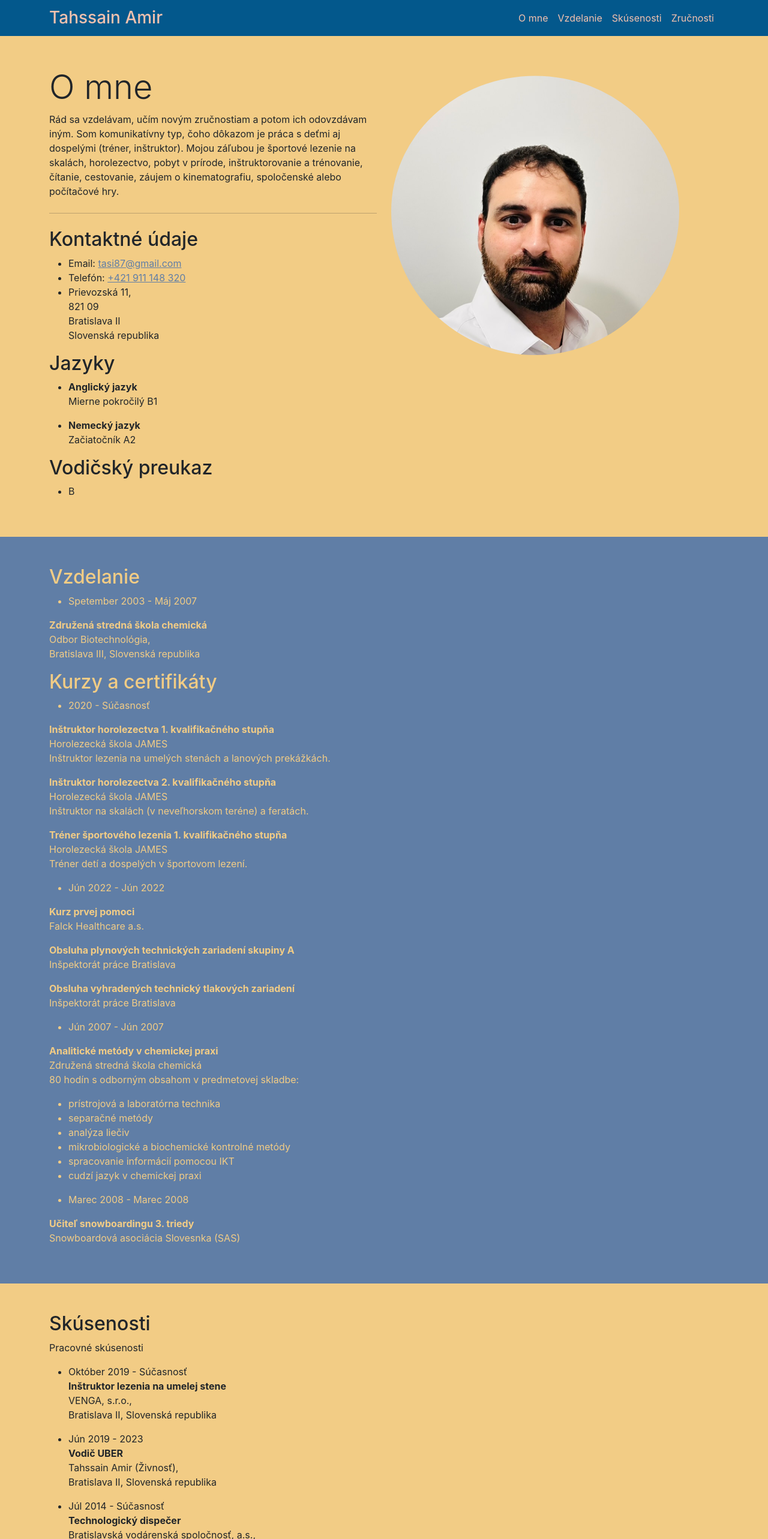
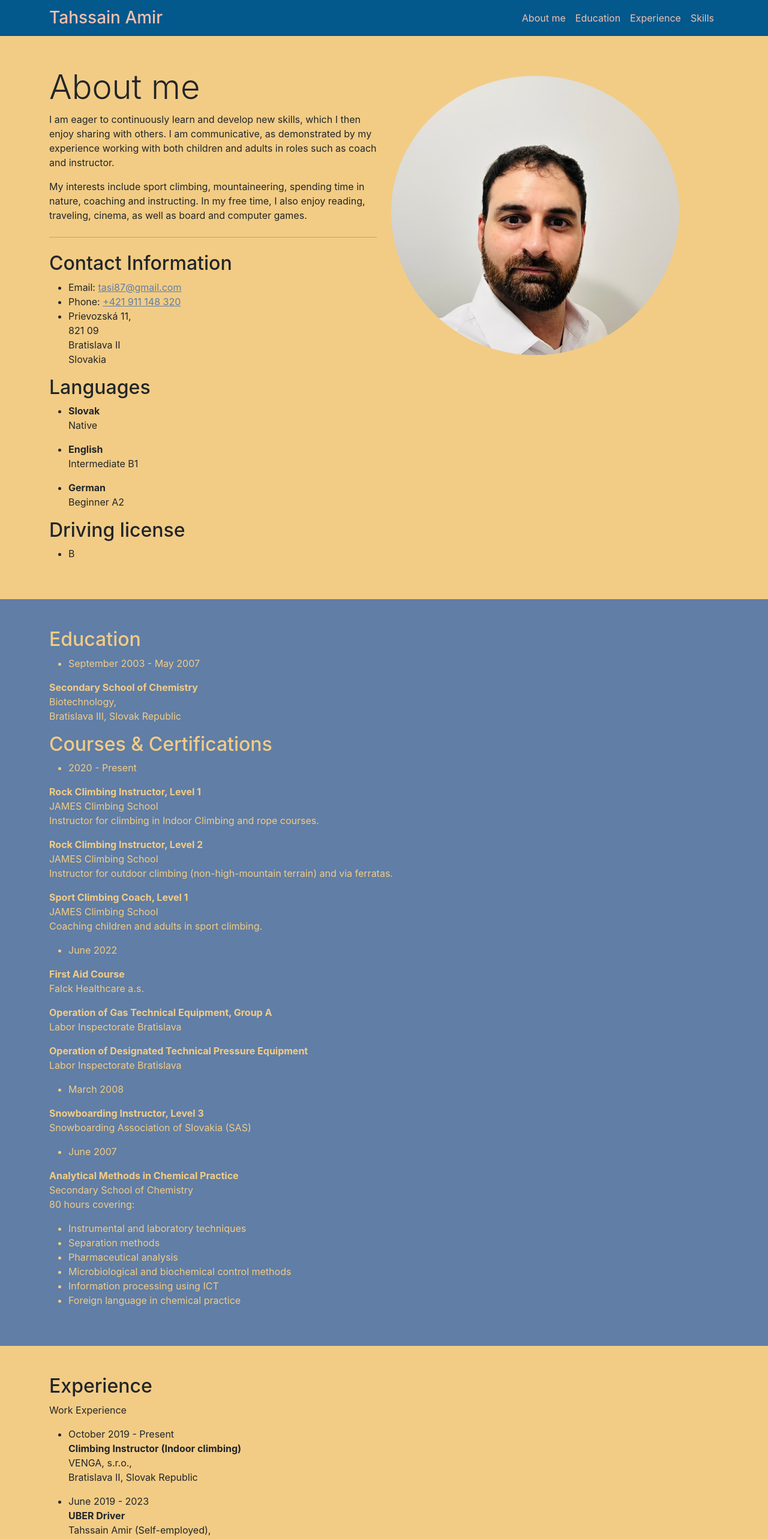
Before and after one commit to Tasi87/zivotopis_v1, a React (Create React App) app: page / in a window 1280 px wide. Shown: the top 2566 px of the page at 60% size. Built offline with nearby package versions, Linux system fonts and the light colour scheme.

Commit message:
prelozenie zivotopisu do AJ

```diff
--- a/src/Components/AboutMe.js
+++ b/src/Components/AboutMe.js
@@ -10,32 +10,37 @@ const AboutMe = () => {
 				<div className="container">
 					<div className="row">
 						<div className="col-12 col-lg-6">
-							<h2 className="display-4">O mne</h2>
+							<h2 className="display-4">About me</h2>
 							<p>
-								Rád sa vzdelávam, učím novým zručnostiam a potom ich odovzdávam iným. Som komunikatívny typ, čoho dôkazom je práca s deťmi aj dospelými (tréner, inštruktor). Mojou záľubou je športové lezenie na skalách, horolezectvo, pobyt v prírode, inštruktorovanie a trénovanie, čítanie, cestovanie, záujem o kinematografiu, spoločenské alebo počítačové hry.
+								I am eager to continuously learn and develop new skills, which I then enjoy sharing with others. I am communicative, as demonstrated by my experience working with both children and adults in roles such as coach and instructor.
+							</p>
+							<p>
+								My interests include sport climbing, mountaineering, spending time in nature, coaching and instructing. In my free time, I also enjoy reading, traveling, cinema, as well as board and computer games.
 							</p>
 							<hr className="my-4" />
-							<h2>Kontaktné údaje</h2>
+							<h2>Contact Information</h2>
 							<ul>
 								<li>Email: <a href="mailto:tasi87@gmail.com">tasi87@gmail.com</a></li>
-								<li>Telefón: <a href="tel:+421911148320">+421 911 148 320</a></li>
+								<li>Phone: <a href="tel:+421911148320">+421 911 148 320</a></li>
 								<li>
 									<address>
 										Prievozská 11, <br/>
 										821 09 <br/>
 										Bratislava II <br/>
-										Slovenská republika
+										Slovakia
 									</address>
 								</li>
 							</ul>
-							<h2>Jazyky</h2>
+							<h2>Languages</h2>
 							<ul>
-								<li><b>Anglický jazyk</b></li>
-								<p>Mierne pokročilý B1</p>
-								<li><b>Nemecký jazyk</b></li>
-								<p>Začiatočník A2</p>
+								<li><b>Slovak</b></li>
+								<p>Native</p>
+								<li><b>English</b></li>
+								<p>Intermediate B1</p>
+								<li><b>German</b></li>
+								<p>Beginner A2</p>
 							</ul>
-							<h2>Vodičský preukaz</h2>
+							<h2>Driving license</h2>
 							<ul>
 								<li>B</li>
 							</ul>
--- a/src/Components/Education.js
+++ b/src/Components/Education.js
@@ -5,72 +5,72 @@ const Education = () => {
 	return (
 		<section id="education" className="container-fluid py-5 education">
 				<div className="container">
-					<h2>Vzdelanie</h2>
+					<h2>Education</h2>
 					<ul>
-						<li>Spetember 2003 - Máj 2007</li>
+						<li>September 2003 - May 2007</li>
 					</ul>
 						<p>
-							<b>Združená stredná škola chemická</b> <br />
-							Odbor Biotechnológia, <br />
-							Bratislava III, Slovenská republika
+							<b>Secondary School of Chemistry</b> <br />
+							Biotechnology, <br />
+							Bratislava III, Slovak Republic
 						</p>
-					<h2>Kurzy a certifikáty</h2>
+					<h2>Courses & Certifications</h2>
 					<ul>
-						<li>2020 - Súčasnosť</li>
+						<li>2020 - Present</li>
 					</ul>
 					<p>
-						<b>Inštruktor horolezectva 1. kvalifikačného stupňa</b> <br />
-						Horolezecká škola JAMES <br />
-						Inštruktor lezenia na umelých stenách a lanových prekážkách.
+						<b>Rock Climbing Instructor, Level 1</b> <br />
+						JAMES Climbing School <br />
+						Instructor for climbing in Indoor Climbing and rope courses.
 					</p>
 					<p>
-						<b>Inštruktor horolezectva 2. kvalifikačného stupňa</b> <br />
-						Horolezecká škola JAMES <br />
-						Inštruktor na skalách (v neveľhorskom teréne) a feratách.
+						<b>Rock Climbing Instructor, Level 2</b> <br />
+						JAMES Climbing School <br />
+						Instructor for outdoor climbing (non-high-mountain terrain) and via ferratas.
 					</p>
 					<p>
-						<b>Tréner športového lezenia 1. kvalifikačného stupňa</b> <br />
-						Horolezecká škola JAMES <br />
-						Tréner detí a dospelých v športovom lezení.
+						<b>Sport Climbing Coach, Level 1</b> <br />
+						JAMES Climbing School <br />
+						Coaching children and adults in sport climbing.
 					</p>
 					<ul>
-						<li>Jún 2022 - Jún 2022</li>
+						<li>June 2022</li>
 					</ul>
 					<p>
-						<b>Kurz prvej pomoci</b><br />
+						<b>First Aid Course</b><br />
 						Falck Healthcare a.s.
 					</p>
 					<p>
-						<b>Obsluha plynových technických zariadení skupiny A</b> <br />
-						Inšpektorát práce Bratislava
+						<b>Operation of Gas Technical Equipment, Group A</b> <br />
+						Labor Inspectorate Bratislava
 					</p>
 					<p>
-						<b>Obsluha vyhradených technický tlakových zariadení</b> <br />
-						Inšpektorát práce Bratislava
+						<b>Operation of Designated Technical Pressure Equipment</b> <br />
+						Labor Inspectorate Bratislava
 					</p>
 					<ul>
-						<li>Jún 2007 - Jún 2007</li>
+						<li>March 2008</li>
 					</ul>
 					<p>
-						<b>Analitické metódy v chemickej praxi</b> <br />
-						Združená stredná škola chemická <br />
-						80 hodín s odborným obsahom v predmetovej skladbe:
+						<b>Snowboarding Instructor, Level 3</b> <br />
+						Snowboarding Association of Slovakia (SAS)
 					</p>
 					<ul>
-						<li>prístrojová a laboratórna technika</li>
-						<li>separačné metódy</li>
-						<li>analýza liečiv</li>
-						<li>mikrobiologické a biochemické kontrolné metódy</li>
-						<li>spracovanie informácií pomocou IKT</li>
-						<li>cudzí jazyk v chemickej praxi</li>
-					</ul>
-					<ul>
-						<li>Marec 2008 - Marec 2008</li>
+						<li>June 2007</li>
 					</ul>
 					<p>
-						<b>Učiteľ snowboardingu 3. triedy</b> <br />
-						Snowboardová asociácia Slovesnka (SAS)
+						<b>Analytical Methods in Chemical Practice</b> <br />
+						Secondary School of Chemistry <br />
+						80 hours covering:
 					</p>
+					<ul>
+						<li>Instrumental and laboratory techniques</li>
+						<li>Separation methods</li>
+						<li>Pharmaceutical analysis</li>
+						<li>Microbiological and biochemical control methods</li>
+						<li>Information processing using ICT</li>
+						<li>Foreign language in chemical practice</li>
+					</ul>
 				</div>
 			</section>
 	);
--- a/src/Components/Experience.js
+++ b/src/Components/Experience.js
@@ -6,85 +6,84 @@ const Experience = () => {
 		<section id="experience" className="container-fluid py-5 experience">
 			<div className="container">
 
-				<h2>Skúsenosti</h2>
-				<p>Pracovné skúsenosti</p>
+				<h2>Experience</h2>
+				<p>Work Experience</p>
 				<ul>
-					<li>Október 2019 - Súčasnosť</li>
+					<li>October 2019 - Present</li>
 					<p>
-						<b>Inštruktor lezenia na umelej stene</b> <br />
+						<b>Climbing Instructor (Indoor climbing)</b> <br />
 						VENGA, s.r.o., <br />
-						Bratislava II, Slovenská republika
+						Bratislava II, Slovak Republic
 					</p>
-					<li>Jún 2019 - 2023</li>
+					<li>June 2019 - 2023</li>
 					<p>
-						<b>Vodič UBER</b> <br />
-						Tahssain Amir (Živnosť), <br />
-						Bratislava II, Slovenská republika
+						<b>UBER Driver</b> <br />
+						Tahssain Amir (Self-employed), <br />
+						Bratislava II, Slovak Republic
 					</p>
-					<li>Júl 2014 - Súčasnosť</li>
+					<li>Júl 2014 - Present</li>
 					<p>
-						<b>Technologický dispečer</b> <br />
+						<b>Technological Dispatcher</b> <br />
 						Bratislavská vodárenská spoločnosť, a.s., <br />
-						Bratislava II, Slovenská republika <br />
-						Riadenie technológie odvádzania odpadových vôd a hlásenie porúch výjazdovým skupinám.
+						Bratislava II, Slovak Republic <br />
+						Managing waste water treatment technology and reporting malfunctions to field teams.
 					</p>
-					<li>November 2015 - Marec 2016</li>
+					<li>November 2015 - March 2016</li>
 					<p>
-						<b>Dokladač tovaru/merchandiser</b> <br />
+						<b>Stock Clerk / Merchandiser</b> <br />
 						BILLA s.r.o., <br />
-						Bratislava II, Slovenská republika
+						Bratislava II, Slovak Republic
 					</p>
-					<li>Júl 2009 - Jún 2014</li>
+					<li>July 2009 - June 2014</li>
 					<p>
-						<b>Kuchár, predavač</b> <br />
+						<b>Cook, Sales Assistant</b> <br />
 						McDonald, <br />
-						Bratislava I, Slovenská republika <br />
-						Príprava sendvičov a predaj.
+						Bratislava I, Slovak Republic
 					</p>
-					<li>Marec 2014 - Máj 2014</li>
+					<li>March 2014 - May 2014</li>
 					<p>
-						<b>Finančný poradca</b> <br />
+						<b>Financial Advisor</b> <br />
 						Slovenská sporiteľna, a.s., <br />
-						Bratislava I, Slovenská republika
+						Bratislava I, Slovak Republic
 					</p>
-					<li>Október 2008 - Apríl 2009</li>
+					<li>October 2008 - April 2009</li>
 					<p>
-						<b>Finančný agent</b> <br />
-						KONTINUITA poisťovňa, a.s. <br />
+						<b>Financial Agent</b> <br />
+						KONTINUITA Insurance, a.s. <br />
 						Vienna Insurance Group, <br />
-						Bratislava I, Slovenská republika
+						Bratislava I, Slovak Republic
 					</p>
-					<li>Marec 2008 - Júl 2008</li>
+					<li>March 2008 - July 2008</li>
 					<p>
-						<b>OZ, dokladanie tovaru</b> <br />
+						<b>Stock Clerk</b> <br />
 						BILLA s.r.o., <br />
-						Bratislava IV, Slovenská republika
+						Bratislava IV, Slovak Republic
 					</p>
-					<li>Január 2008 - Máj 2008</li>
+					<li>January 2008 - May 2008</li>
 					<p>
-						<b>Kuchár, čašník</b> <br />
+						<b>Cook, Waiter</b> <br />
 						Queensway Restaurants Slovakia s.r.o., <br />
-						Bratislava I, Slovenská republika
+						Bratislava I, Slovak Republic
 					</p>
-					<li>Jún 2007 - August 2007</li>
+					<li>June 2007 - August 2007</li>
 					<p>
-						<b>Mikrobiologický laborant</b> <br />
+						<b>Microbiological Laboratory Technician</b> <br />
 						HPL spol s.r.o., <br />
-						Bratislava IV, Slovenská republika, <br />
-						Práca s biologickými vzorkami na infekčnom pracovisku.
+						Bratislava IV, Slovak Republic, <br />
+						Working with biological samples in an infectious laboratory.
 					</p>
-					<li>Máj 2006 - Máj 2006</li>
+					<li>May 2006 - May 2006</li>
 					<p>
-						<b>Laborant v genetickom laboratóriu</b> <br />
-						Ústav experimentálnej onkológie Slovenskej akadémie vied, <br />
-						Bratislava III, Slovenská republika <br />
-						Odborná prax, identifikovanie pomocou laboratórnych metód genetické mutácie v DNA (dedičnosť rakoviny).
+						<b>Laboratory Intern (Genetics)</b> <br />
+						Institute of Experimental Oncology, Slovak Academy of Science, <br />
+						Bratislava III, Slovak Republic <br />
+						Identifying genetic mutations in DNA (cancer heredity) using laboratory methods.
 					</p>
-					<li>Máj 2003 - December 2004</li>
+					<li>May 2003 - December 2004</li>
 					<p>
-						<b>Predavač, kuchár</b> <br />
-						McDonalds, <br />
-						Bratislava III, Slovenská republika
+						<b>Sales Assistant, Cook</b> <br />
+						McDonald's, <br />
+						Bratislava III, Slovak Republic
 					</p>
 				</ul>
 			</div>
--- a/src/Components/Footer.js
+++ b/src/Components/Footer.js
@@ -6,7 +6,7 @@ const Footer = () => {
 		<section id="experience" className="container-fluid py-5 experience">
 			<div className="container">
 				<p>
-					Mojim cieľom je začať ako stážista v programátorskej firme, kde sa môžem posúvať dopredu a získavať nové skúsenosti.
+					Aspiring software development intern eager to grow professionally, gain hands-on experience, and contribute to innovative projects.
 				</p>
 			</div>
 		</section>
--- a/src/Components/Navigation.js
+++ b/src/Components/Navigation.js
@@ -19,22 +19,22 @@ const Navigation = () => {
 						<ul className="navbar-nav ms-auto">
 							<li className="nav-item">
 								<a href="#aboutMe" className="nav-link nav-text">
-									O mne
+									About me
 								</a>
 							</li>
 							<li className="nav-item">
 								<a href="#education" className="nav-link nav-text">
-									Vzdelanie
+									Education
 								</a>
 							</li>
 							<li className="nav-item">
 								<a href="#experience" className="nav-link nav-text">
-									Skúsenosti
+									Experience
 								</a>
 							</li>
 							<li className="nav-item">
 								<a href="#skills" className="nav-link nav-text">
-									Zručnosti
+									Skills
 								</a>
 							</li>
 						</ul>
--- a/src/Components/Skills.js
+++ b/src/Components/Skills.js
@@ -10,14 +10,14 @@ const Skills = () => {
 			<div className="container">
 				<div className="row">
 					<div className="col-12 col-lg-6">
-						<h2>Zručnosti</h2>
+						<h2>Skills</h2>
 						<ul>
 							<li>Microsoft Office</li>
-							<li>SAP systém</li>
+							<li>SAP system</li>
 							<li>Visual Studio Code</li>
 							<li>HTML a CSS</li>
-							<li>JavaScript - certifikát</li>
-							<li>TypeScript - ešte sa učím</li>
+							<li>JavaScript - certified</li>
+							<li>TypeScript - currently learning</li>
 							<li>React</li>
 							<li>GitHub</li>
 							<li>Bootstrap</li>
```
